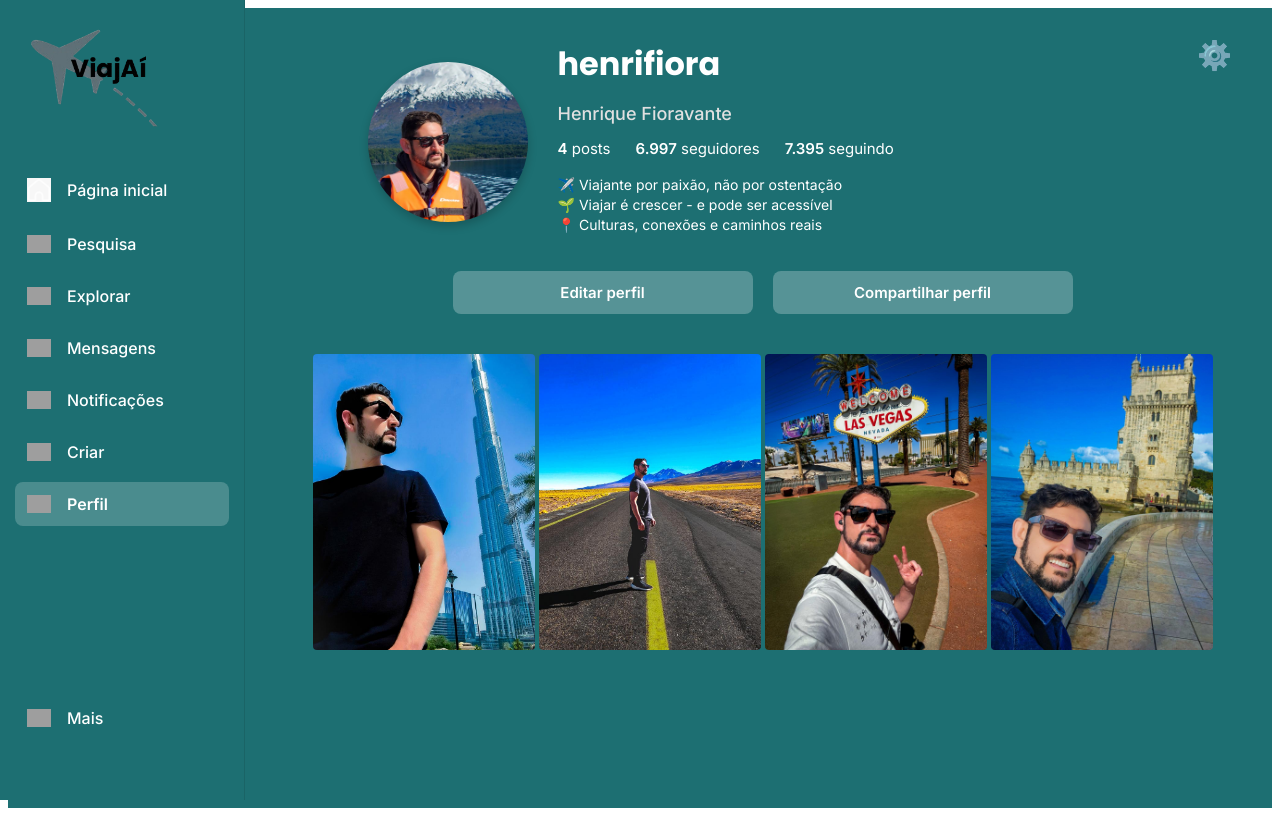
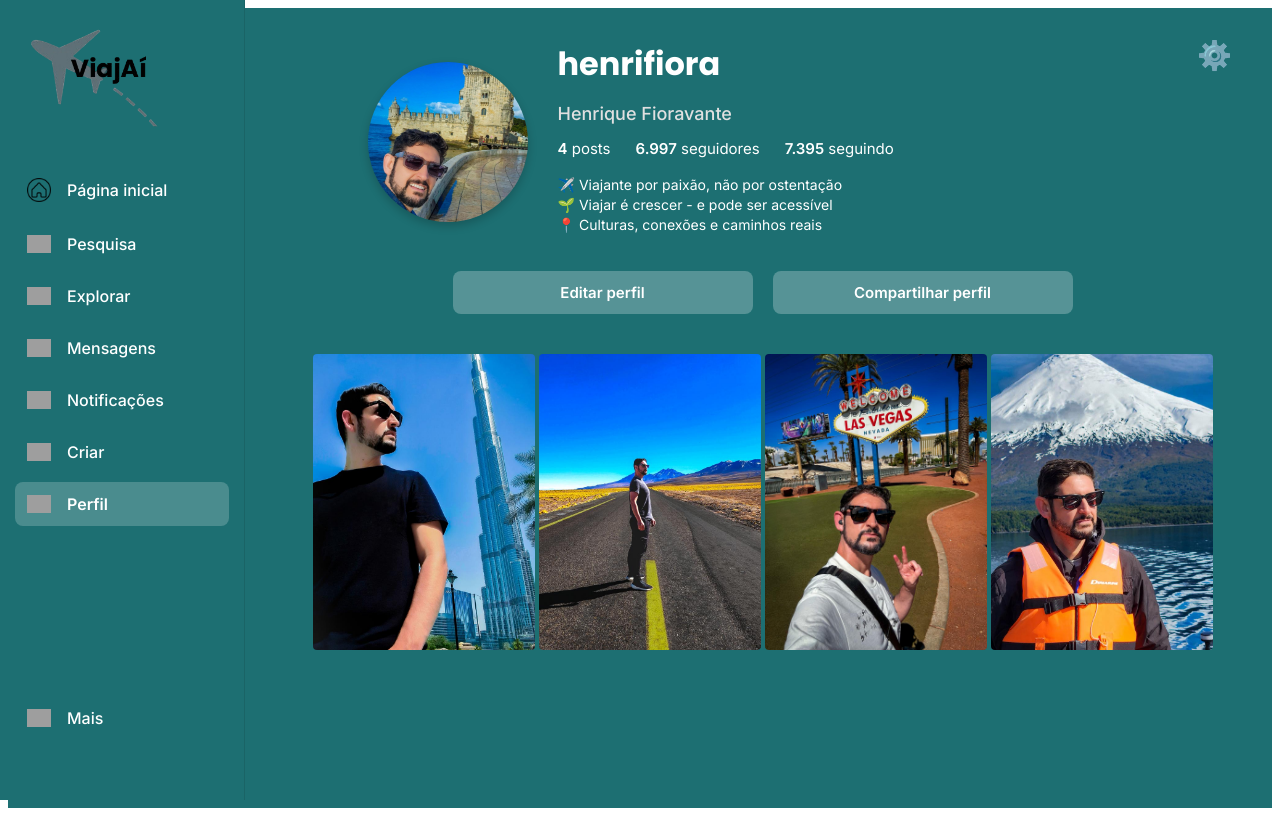
Before and after one commit to TatianaCostta/viajAi, an Angular app: page /perfil in a window 1280 px wide. Built offline with nearby package versions, Linux system fonts and the light colour scheme; grey boxes are pictures that could not be loaded.

Commit message:
Mudança da foto do perfil

```diff
--- a/src/app/components/menu-nav/menu-nav.html
+++ b/src/app/components/menu-nav/menu-nav.html
@@ -6,7 +6,7 @@
     <ul class="nav-links">
         <li>
             <a routerLink="/home" routerLinkActive="active">
-                <img src="home.jpeg" class="icon" alt="Início">
+                <img src="home_3913153.png" class="icon" alt="Início">
                 <span class="text">Página inicial</span>
             </a>
         </li>
--- a/src/app/pages/perfil/perfil.html
+++ b/src/app/pages/perfil/perfil.html
@@ -10,7 +10,7 @@
             <header class="profile-header">
                 <div class="header-top">
                     <div class="avatar-wrapper">
-                        <img src="perfil_henricordilheiras.jpg" alt="Foto" class="avatar-img">
+                        <img src="perfilhenriportugal.jpg" alt="Foto" class="avatar-img">
                     </div>
 
                     <div class="profile-text">
@@ -41,7 +41,7 @@
                 <div class="photo-card"><img src="henridubai.jpg"></div>
                 <div class="photo-card"><img src="henriatacama.jpg"></div>
                 <div class="photo-card"><img src="henrilasvegas.jpg"></div>
-                <div class="photo-card"><img src="henriportugal.jpg"></div>
+                <div class="photo-card"><img src="perfil_henricordilheiras.jpg"></div>
             </div>
 
         </div>
```
Also changed, not shown: public/home_3913153.png (added), public/perfilhenriportugal.jpg (renamed from public/henriportugal.jpg).
